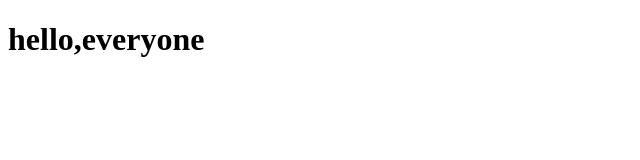
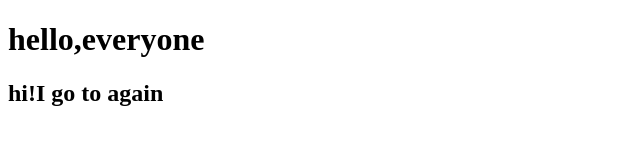
Before and after one commit to sunjunwei199/git-demo-2, a plain HTML site: page index.html in a window 1280 px wide. Shown: the whole page, without its empty margins (0-640 px from the left). Drawn offline with Linux system fonts and the light colour scheme.

Commit message:
'军委第一次提交'

```diff
--- a/index.html
+++ b/index.html
@@ -7,6 +7,6 @@
 <body>
   <!-- 我是邵坤鹏，我添加一个h1标签 -->
   <h1>hello,everyone</h1>
-
+    <h2>hi!I go to again</h2>
 </body>
 </html>
```
